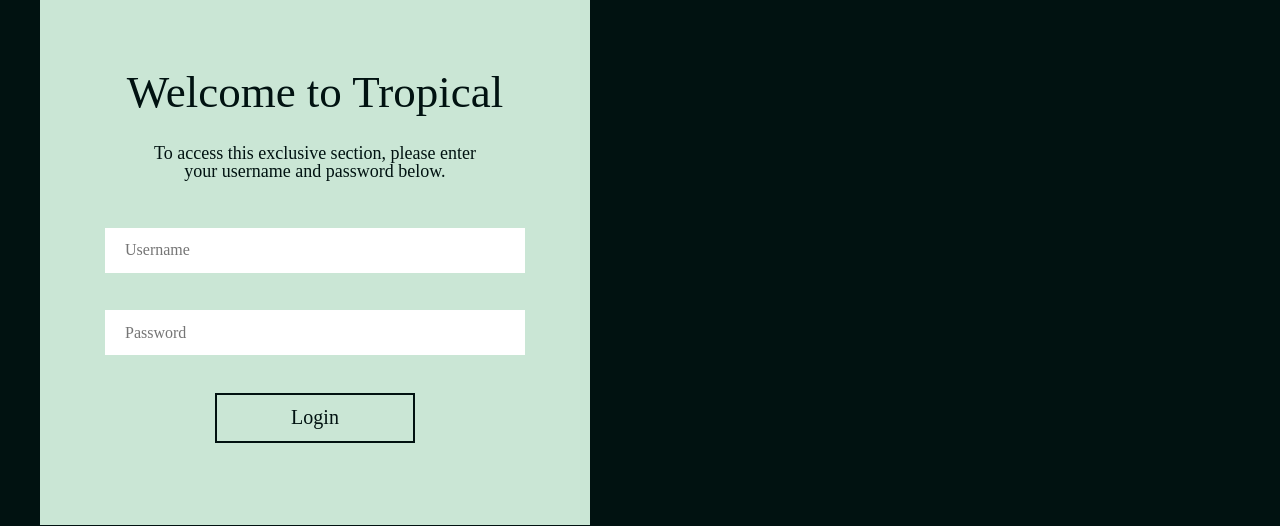
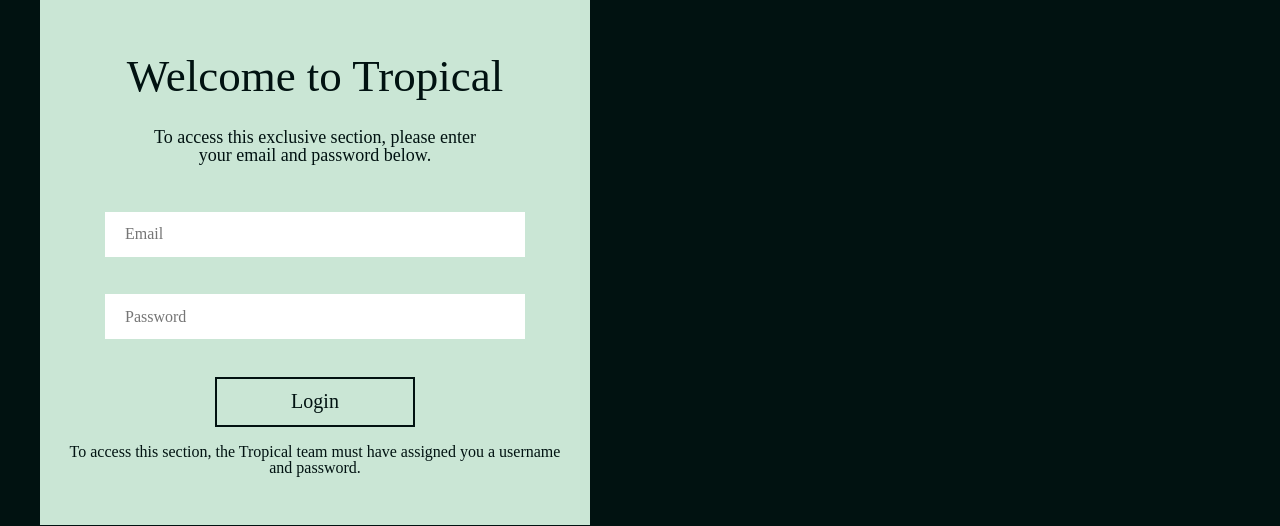
Before and after one commit to JDiegx/tropical-gambit-react, a React (Vite) app: page / in a window 1280 px wide. Shown: the part 2600-3126 px from the top of the page. Built offline with nearby package versions, Linux system fonts and the light colour scheme; a web font is replaced by a local one.

Commit message:
FireBase Login Authentication Successful.

```diff
--- a/package.json
+++ b/package.json
@@ -10,6 +10,7 @@
     "preview": "vite preview"
   },
   "dependencies": {
+    "firebase": "^10.12.5",
     "react": "^18.3.1",
     "react-dom": "^18.3.1"
   },
--- a/src/assets/styles/login.css
+++ b/src/assets/styles/login.css
@@ -65,6 +65,17 @@
   cursor: pointer;
 }
 
+.login__info {
+  width: 300px;
+  text-align: center;
+}
+
+@media (min-width: 425px) {
+  .login__info {
+    width: 380px;
+    text-align: center;
+  }
+}
 @media (min-width: 768px) {
   .login {
     height: 700px;
@@ -97,9 +108,10 @@
     font-size: 20px;
     margin-bottom: -20px;
   }
-}
-
-@media (min-width: 1024px) {
+  .login__info {
+    width: 500px;
+    text-align: center;
+  }
 }
 
 @media (min-width: 1440px) {
--- a/src/components/login.jsx
+++ b/src/components/login.jsx
@@ -1,23 +1,83 @@
-import React from 'react';
-import "../assets/styles/login.css"
+import React, { useState } from 'react';
+import { signInWithEmailAndPassword } from 'firebase/auth';
+import { auth } from '../firebaseConfig';
+import "../assets/styles/login.css";
 
 const Login = () => {
+    const [email, setEmail] = useState('');
+    const [password, setPassword] = useState('');
+    const [error, setError] = useState('');
+    const [loading, setLoading] = useState(false);
+
+    const handleLogin = async (e) => {
+        e.preventDefault();
+        setLoading(true);
+        setError('');
+        try {
+            await signInWithEmailAndPassword(auth, email, password);
+            alert('Login Successful!');
+            setEmail('');
+            setPassword('');
+        } catch (err) {
+            if (err.code === 'auth/user-not-found') {
+                setError('User does not exist. Please check your email or contact support.');
+            } else if (err.code === 'auth/wrong-password') {
+                setError('Incorrect password. Please check your password.');
+            } else {
+                setError('User not found.');
+            }
+        } finally {
+            setLoading(false);
+        }
+    };
+
     return (
         <div className='login'>
             <div className='login__container'>
                 <div className='login__header'>
                     <h1 className='login__title'>Welcome to Tropical</h1>
-                    <p className='login__description'>To access this exclusive section, please enter your username and password below.</p>
+                    <p className='login__description'>
+                        To access this exclusive section, please enter your email and password below.
+                    </p>
                 </div>
-                <div className='login__form'>
+                <form
+                    className='login__form'
+                    onSubmit={handleLogin}
+                >
                     <div className='login__field'>
-                        <input type='text' id='username' className='login__input' placeholder='Username' />
+                        <input
+                            type='email'
+                            id='email'
+                            className='login__input'
+                            placeholder='Email'
+                            value={email}
+                            onChange={(e) => setEmail(e.target.value)}
+                            required
+                        />
                     </div>
                     <div className='login__field'>
-                        <input type='password' id='password' className='login__input' placeholder='Password' />
+                        <input
+                            type='password'
+                            id='password'
+                            className='login__input'
+                            placeholder='Password'
+                            value={password}
+                            onChange={(e) => setPassword(e.target.value)}
+                            required
+                        />
                     </div>
-                    <button className='login__button'>Login</button>
-                </div>
+                    <button
+                        type='submit'
+                        className='login__button'
+                        disabled={loading}
+                    >
+                        {loading ? 'Logging in...' : 'Login'}
+                    </button>
+                    {error && <p className='login__error'>{error}</p>}
+                </form>
+                <p className='login__info'>
+                    To access this section, the Tropical team must have assigned you a username and password.
+                </p>
             </div>
         </div>
     );
--- /dev/null
+++ b/src/firebaseConfig.jsx
@@ -0,0 +1,22 @@
+// src/firebaseConfig.js
+import { initializeApp } from 'firebase/app';
+import { getAuth } from 'firebase/auth';
+import { getAnalytics } from 'firebase/analytics';
+
+// Configuración de Firebase
+const firebaseConfig = {
+    apiKey: "AIzaSyAIx4BG3CIzAD2CgkWljbyvdT-CLYq3aw4",
+    authDomain: "tropical-gambit.firebaseapp.com",
+    projectId: "tropical-gambit",
+    storageBucket: "tropical-gambit.appspot.com",
+    messagingSenderId: "926671944694",
+    appId: "1:926671944694:web:dbff6f54a449e491dda5d7",
+    measurementId: "G-F3X1V880TV"
+};
+
+// Inicializa Firebase
+const app = initializeApp(firebaseConfig);
+const auth = getAuth(app);
+const analytics = getAnalytics(app);
+
+export { auth, analytics };
```
Also changed, not shown: 1 other file (tests, documents, lock files or other folders).
